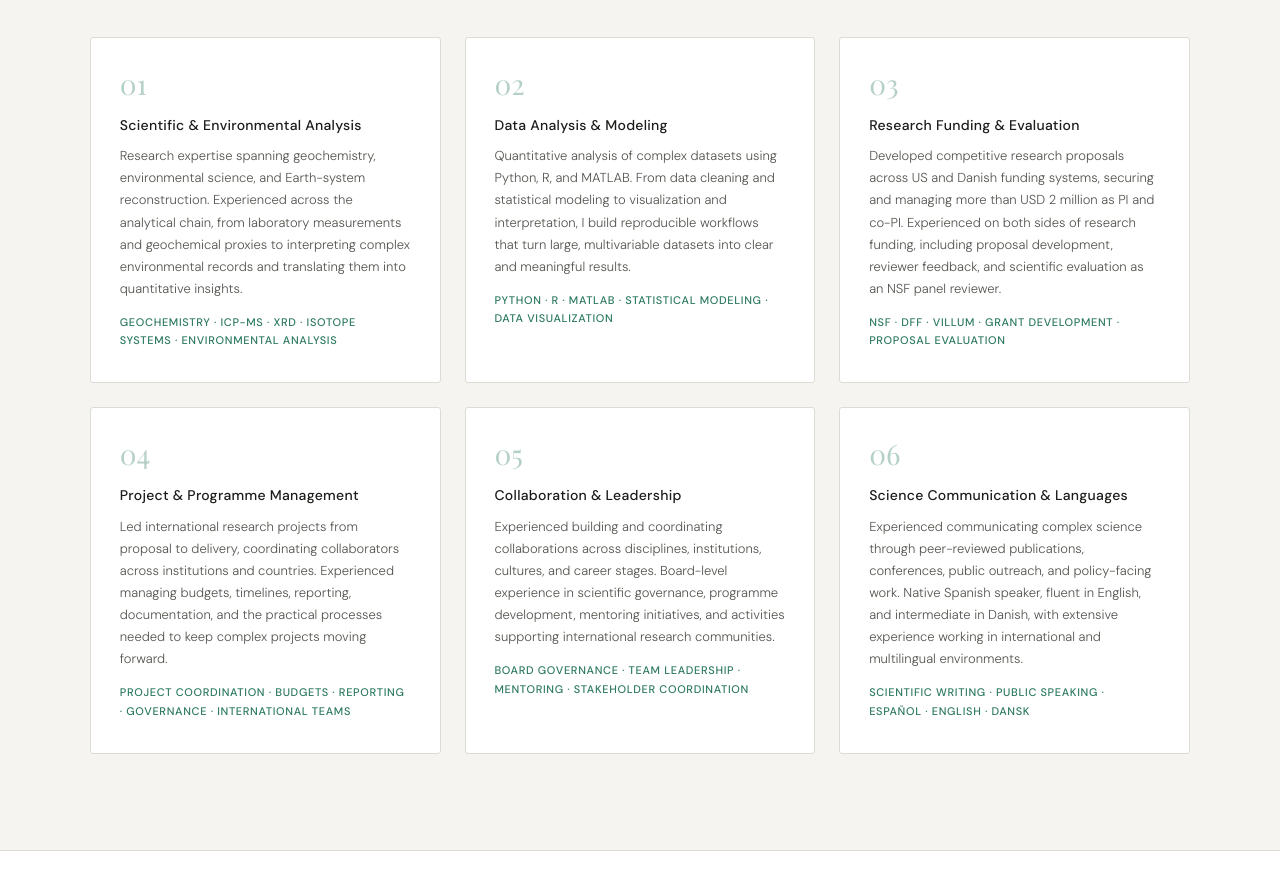
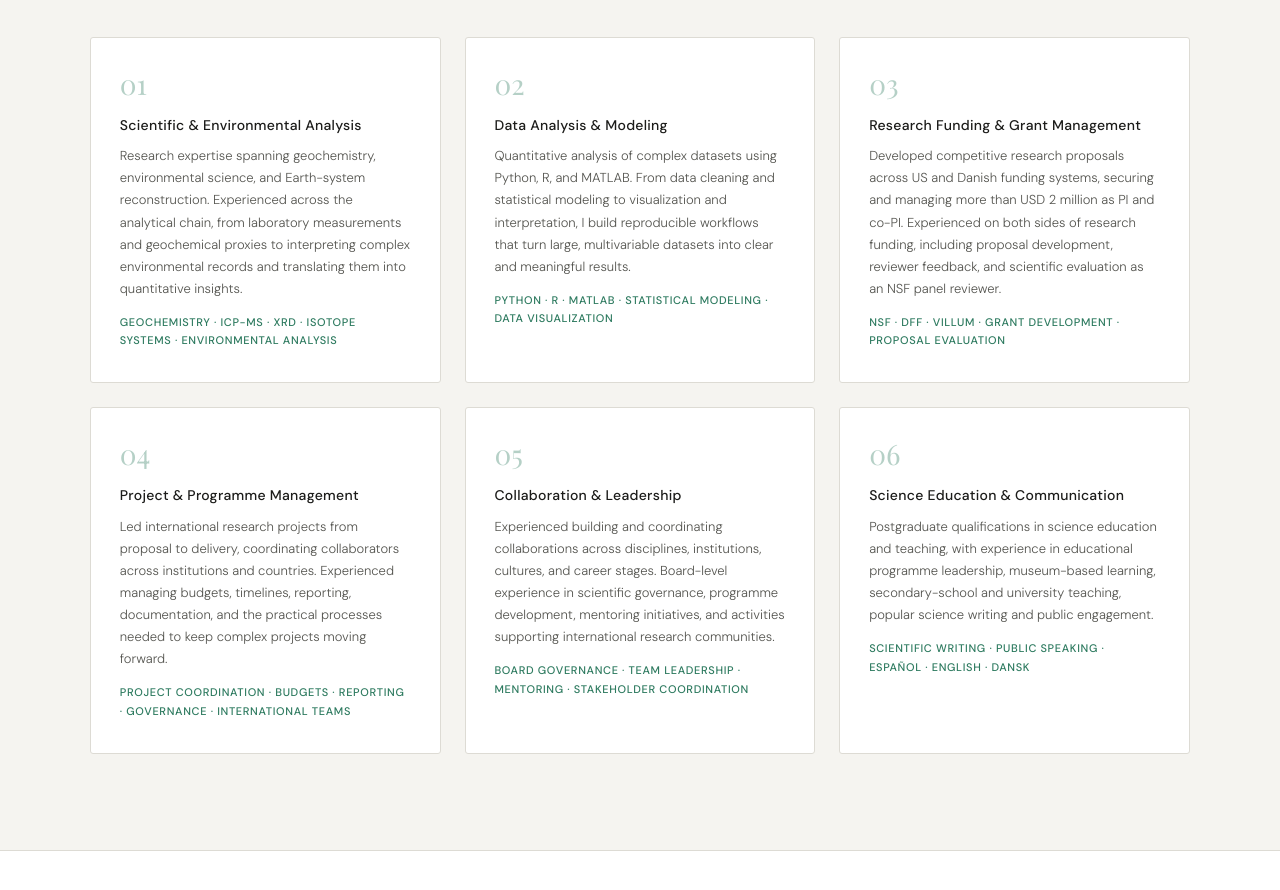
Before and after one commit to mariano-remirez/marianoremirez, a plain HTML site: page index.html in a window 1280 px wide. Shown: the part 2891-3781 px from the top of the page. Drawn offline with nearby package versions, Linux system fonts and the light colour scheme; a web font is replaced by a local one.

Commit message:
Update skill titles and descriptions in index.html

```diff
--- a/index.html
+++ b/index.html
@@ -846,7 +846,7 @@
 
     <div class="skill-card fade-up">
       <div class="skill-num">03</div>
-      <div class="skill-title">Research Funding & Evaluation</div>
+      <div class="skill-title">Research Funding & Grant Management</div>
       <div class="skill-desc">
         Developed competitive research proposals across US and Danish funding systems, securing and managing more than USD 2 million as PI and co-PI. Experienced on both sides of research funding, including proposal development, reviewer feedback, and scientific evaluation as an NSF panel reviewer.
       </div>
@@ -873,9 +873,9 @@
 
     <div class="skill-card fade-up">
       <div class="skill-num">06</div>
-      <div class="skill-title">Science Communication & Languages</div>
+      <div class="skill-title">Science Education & Communication</div>
       <div class="skill-desc">
-        Experienced communicating complex science through peer-reviewed publications, conferences, public outreach, and policy-facing work. Native Spanish speaker, fluent in English, and intermediate in Danish, with extensive experience working in international and multilingual environments.
+        Postgraduate qualifications in science education and teaching, with experience in educational programme leadership, museum-based learning, secondary-school and university teaching, popular science writing and public engagement.
       </div>
       <div class="skill-tools">Scientific writing · Public speaking · Español · English · Dansk</div>
     </div>
```
